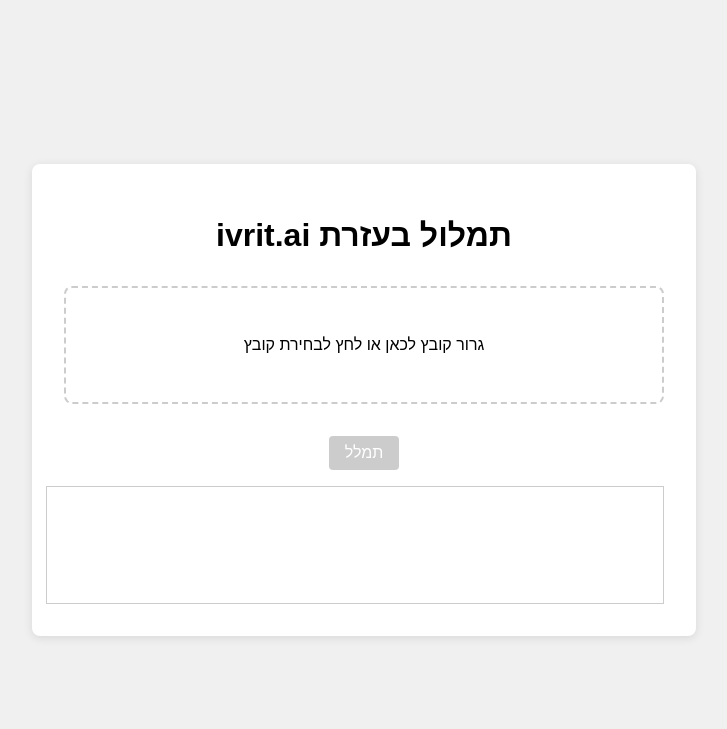
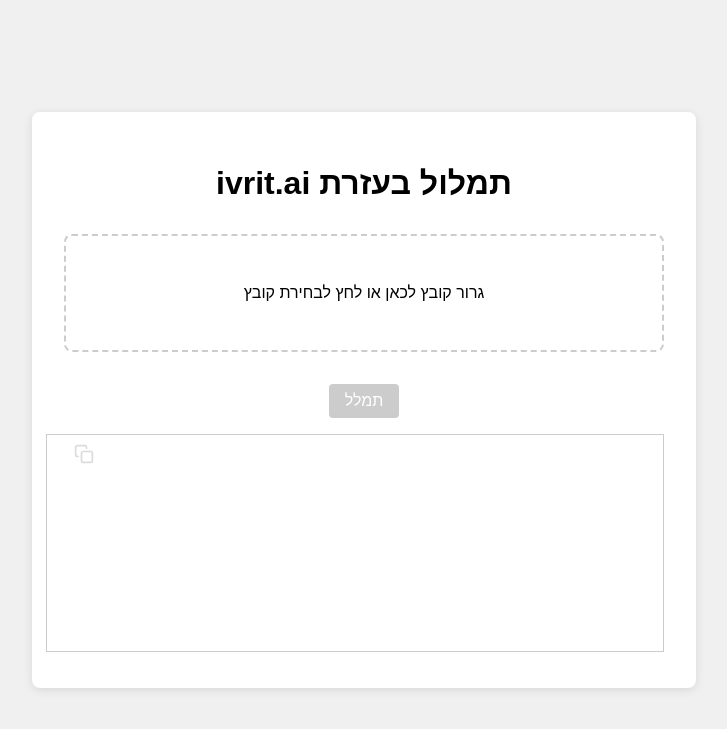
Before and after one commit to ivrit-ai/transcribe-service, a Flask app: page / in a window 1280 px wide. Shown: the top 729 px of the page, without its empty margins (276-1003 px from the left). Run offline with Flask 3, Linux system fonts and the light colour scheme; some libraries are stand-ins or nearby versions.

Commit message:
1. Only show result after all data is streamed. 2. Add a copy icon.

```diff
--- a/app.py
+++ b/app.py
@@ -150,4 +150,4 @@ def process_job(job_id):
     pass
 
 if __name__ == '__main__':
-    app.run(debug=True)
+    app.run(host='0.0.0.0', port=4500, ssl_context=('secrets/fullchain.pem', 'secrets/privkey.pem'), debug=True)
--- a/templates/index.html
+++ b/templates/index.html
@@ -72,14 +72,37 @@
             border-radius: 4px;
             transition: width 0.3s;
         }
+        #transcription-container {
+            position: relative;
+            margin-top: 1rem;
+        }
         #transcription {
-            margin-top: 1rem;
             width: 100%;
-            min-height: 100px;
+            height: 200px;
             border: 1px solid #ccc;
             padding: 0.5rem;
             text-align: right;
             white-space: pre-wrap;
+            overflow-y: auto;
+            resize: none;
+            font-size: 1rem;
+        }
+        #copy-btn {
+            position: absolute;
+            top: 5px;
+            left: 5px;
+            background-color: transparent;
+            border: none;
+            cursor: pointer;
+            padding: 5px;
+        }
+        #copy-btn:disabled {
+            opacity: 0.5;
+            cursor: not-allowed;
+        }
+        #copy-btn svg {
+            width: 20px;
+            height: 20px;
         }
     </style>
 </head>
@@ -95,7 +118,15 @@
         <div id="progress-container">
             <div id="progress-bar"></div>
         </div>
-        <div id="transcription"></div>
+        <div id="transcription-container">
+            <textarea id="transcription" readonly></textarea>
+            <button id="copy-btn" disabled title="העתק את הטקסט">
+                <svg xmlns="http://www.w3.org/2000/svg" viewBox="0 0 24 24" fill="none" stroke="currentColor" stroke-width="2" stroke-linecap="round" stroke-linejoin="round">
+                    <rect x="9" y="9" width="13" height="13" rx="2" ry="2"></rect>
+                    <path d="M5 15H4a2 2 0 0 1-2-2V4a2 2 0 0 1 2-2h9a2 2 0 0 1 2 2v1"></path>
+                </svg>
+            </button>
+        </div>
     </div>
     <script>
         const dropArea = document.getElementById('drop-area');
@@ -105,6 +136,7 @@
         const progressContainer = document.getElementById('progress-container');
         const progressBar = document.getElementById('progress-bar');
         const transcriptionArea = document.getElementById('transcription');
+        const copyBtn = document.getElementById('copy-btn');
 
         let selectedFile = null;
         const MAX_FILE_SIZE = 250 * 1024 * 1024; // 250MB in bytes
@@ -175,8 +207,9 @@
             transcribeBtn.disabled = true;
             progressContainer.style.display = 'block';
             progressBar.style.width = '0%';
-            transcriptionArea.textContent = 'מעלה את הקובץ...';
+            transcriptionArea.value = 'מעלה את הקובץ...';
             transcriptionSegments = [];
+            copyBtn.disabled = true;
 
             const xhr = new XMLHttpRequest();
             xhr.open('POST', '/upload', true);
@@ -185,7 +218,7 @@
                 if (event.lengthComputable) {
                     const percentComplete = (event.loaded / event.total) * 100;
                     progressBar.style.width = percentComplete + '%';
-                    transcriptionArea.textContent = `מעלה את הקובץ... ${percentComplete.toFixed(1)}%`;
+                    transcriptionArea.value = `מעלה את הקובץ... ${percentComplete.toFixed(1)}%`;
                 }
             };
 
@@ -193,24 +226,24 @@
                 if (xhr.status === 200) {
                     const response = JSON.parse(xhr.responseText);
                     if (response.error) {
-                        transcriptionArea.textContent = `שגיאה: ${response.error}`;
+                        transcriptionArea.value = `שגיאה: ${response.error}`;
                         resetUploadState();
                     } else {
                         if (response.queued) {
-                            transcriptionArea.textContent = `קובץ הועלה. ממתין בתור... מיקום: ${response.queued}`;
+                            transcriptionArea.value = `קובץ הועלה. ממתין בתור... מיקום: ${response.queued}`;
                         } else {
-                            transcriptionArea.textContent = 'קובץ הועלה. מתחיל בתמלול...';
+                            transcriptionArea.value = 'קובץ הועלה. מתחיל בתמלול...';
                         }
                         startStreaming(response.job_id);
                     }
                 } else {
-                    transcriptionArea.textContent = `שגיאה: ${xhr.statusText}`;
+                    transcriptionArea.value = `שגיאה: ${xhr.statusText}`;
                     resetUploadState();
                 }
             };
 
             xhr.onerror = function() {
-                transcriptionArea.textContent = 'שגיאה בהעלאת הקובץ';
+                transcriptionArea.value = 'שגיאה בהעלאת הקובץ';
                 resetUploadState();
             };
 
@@ -224,25 +257,26 @@
                 const data = JSON.parse(event.data);
 
                 if (data.queue_position) {
-                    transcriptionArea.textContent = `ממתין בתור... מיקום: ${data.queue_position}`;
+                    transcriptionArea.value = `ממתין בתור... מיקום: ${data.queue_position}`;
                     progressBar.style.width = '0%';
                 } else if (data.waiting) {
-                    transcriptionArea.textContent = 'ממתין לעיבוד...';
+                    transcriptionArea.value = 'ממתין לעיבוד...';
                     progressBar.style.width = '0%';
                 } else if (data.progress) {
                     progressBar.style.width = `${data.progress * 100}%`;
+                    transcriptionArea.value = `מתמלל... ${(data.progress * 100).toFixed(1)}%`;
 
                     if (data.segment) {
                         transcriptionSegments.push(data.segment);
-                        updateTranscriptionDisplay();
                     }
 
                     if (data.progress >= 1) {
                         eventSource.close();
+                        updateTranscriptionDisplay();
                         resetUploadState();
                     }
                 } else if (data.error) {
-                    transcriptionArea.textContent = `שגיאה: ${data.error}`;
+                    transcriptionArea.value = `שגיאה: ${data.error}`;
                     eventSource.close();
                     resetUploadState();
                 }
@@ -250,13 +284,14 @@
 
             eventSource.onerror = function() {
                 eventSource.close();
-                transcriptionArea.textContent += '\nהזרמת התמלול הסתיימה או נכשלה.';
+                transcriptionArea.value += '\nהזרמת התמלול הסתיימה או נכשלה.';
                 resetUploadState();
             };
         }
 
         function updateTranscriptionDisplay() {
-            transcriptionArea.textContent = transcriptionSegments.map(segment => segment.text).join(' ');
+            transcriptionArea.value = transcriptionSegments.map(segment => segment.text).join(' ');
+            copyBtn.disabled = false;
         }
 
         function resetUploadState() {
@@ -266,6 +301,12 @@
             progressContainer.style.display = 'none';
             progressBar.style.width = '0%';
         }
+
+        copyBtn.addEventListener('click', function() {
+            transcriptionArea.select();
+            document.execCommand('copy');
+            alert('הטקסט הועתק ללוח');
+        });
     </script>
 </body>
 </html>
```
